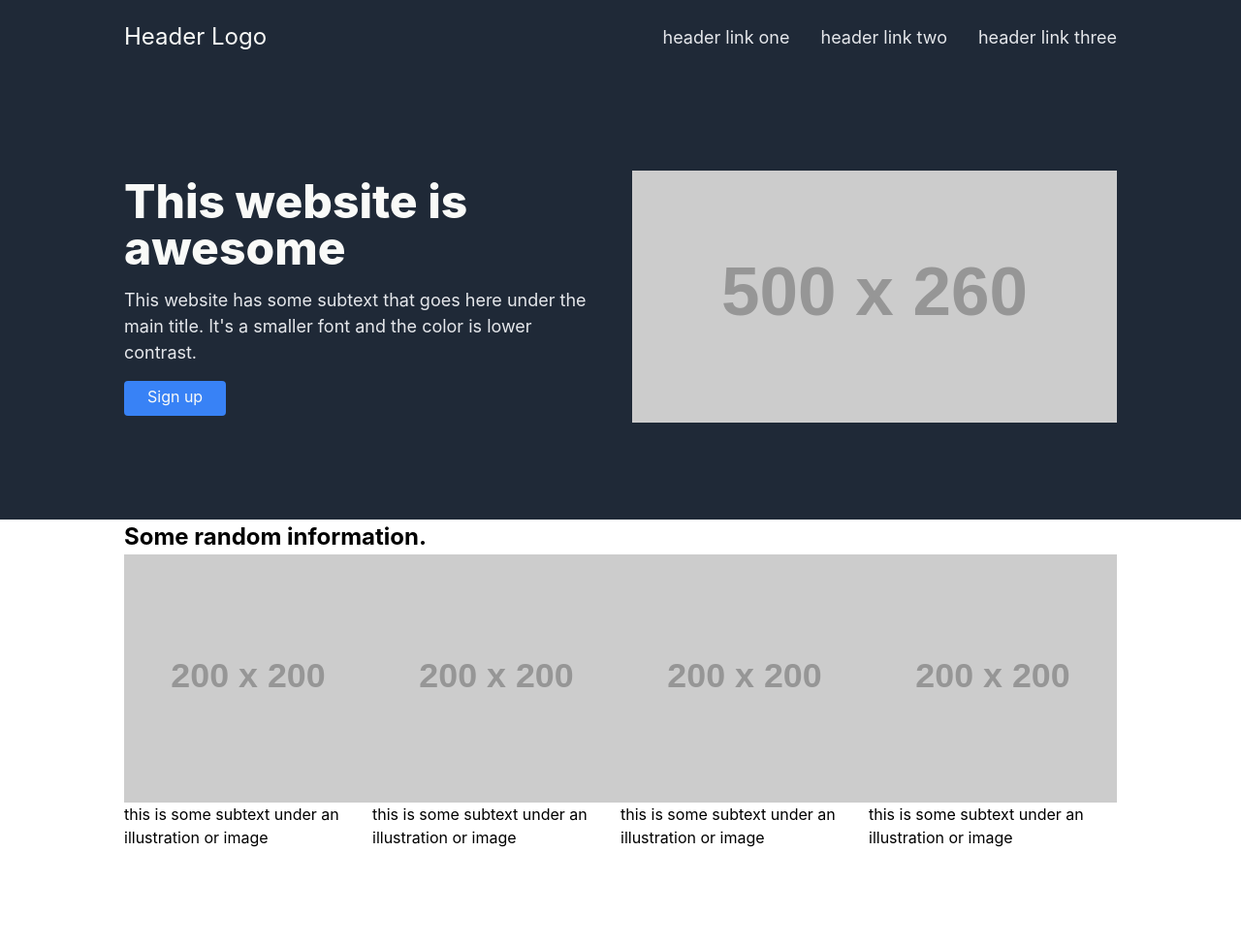
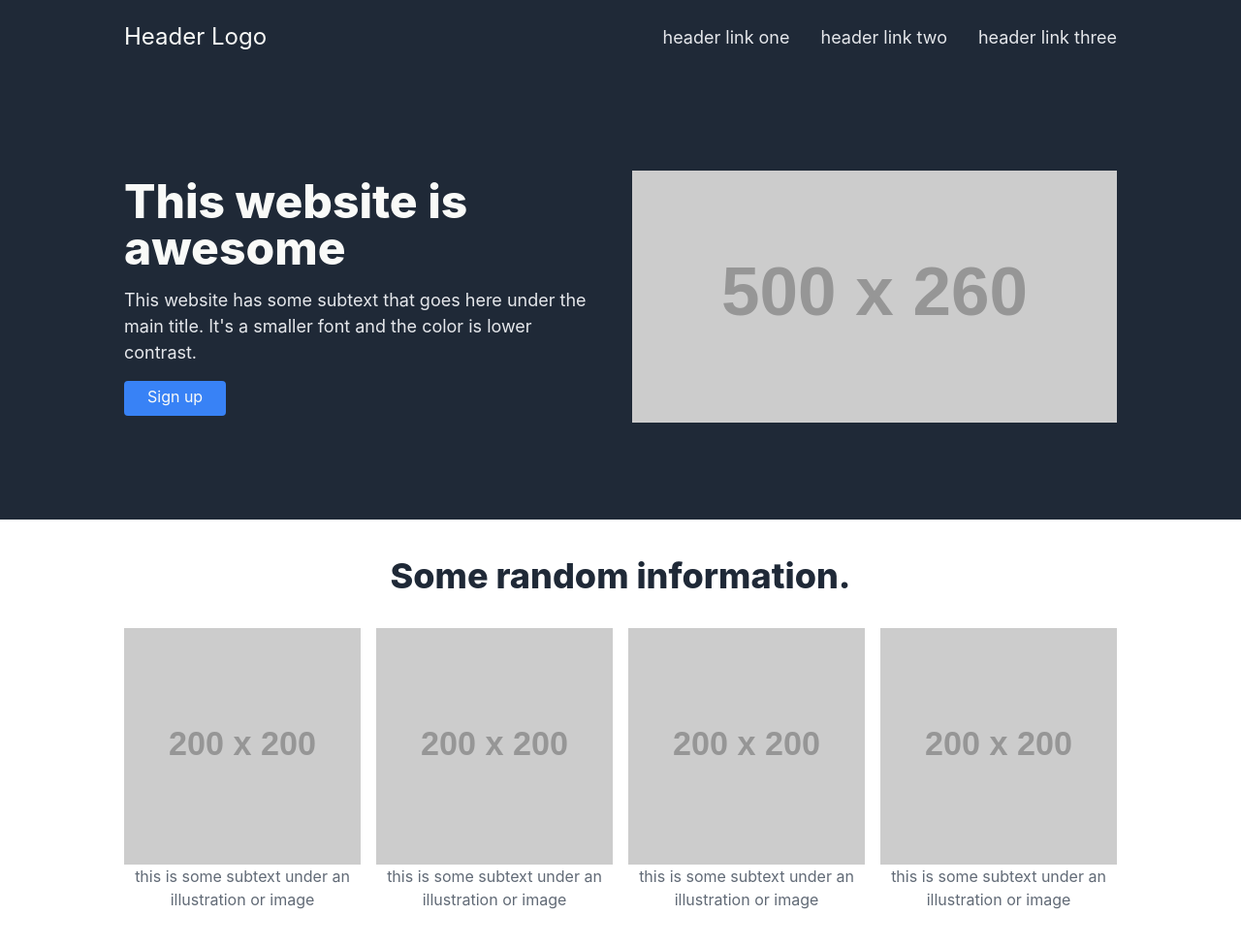
Before and after one commit to jsklcodes/odin-landing-page, a plain HTML site: page index.html in a window 1280 px wide. Shown: the whole page at 97% size. Before the commit the page ends 876 px from the top, so only its background shows below. Drawn offline with Linux system fonts and the light colour scheme; placeholder pictures from the web are drawn by us.

Commit message:
Add random information styles

```diff
--- a/styles.css
+++ b/styles.css
@@ -121,3 +121,30 @@ body {
 .hero-image {
   width: min(100%, 50rem);
 }
+
+/* ============ random information ============ */
+.random-information {
+  padding-top: 4rem;
+  padding-bottom: 10rem;
+}
+
+.secondary-title {
+  text-align: center;
+  font-size: clamp(2.8rem, 5vw, 3.6rem);
+  font-weight: 800;
+  line-height: 1;
+  color: #1f2937;
+  margin-bottom: 3.6rem;
+}
+
+.random-information-cards {
+  gap: 1.6rem;
+  flex-wrap: wrap;
+}
+
+.random-information-card {
+  min-width: 20rem;
+  flex: 1;
+  color: #616a76;
+  text-align: center;
+}
```
